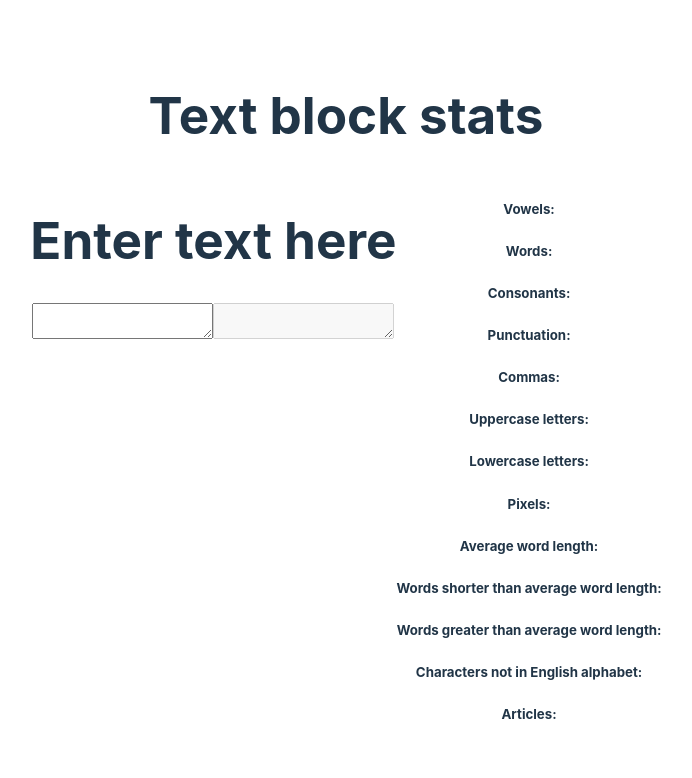
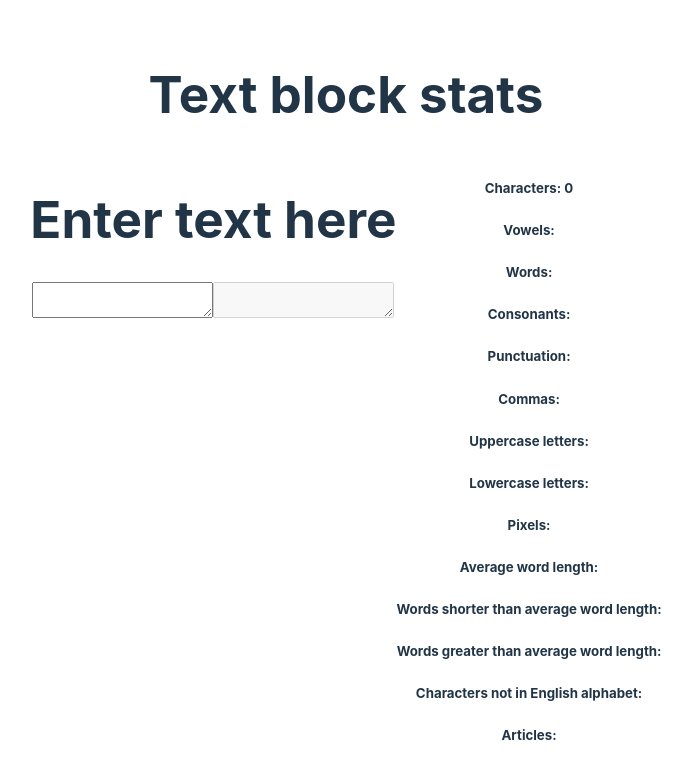
Before and after one commit to donwung/ReactWordCounter, a React (Vite) app in the folder word-counter/: page / in a window 1280 px wide. Shown: the top 778 px of the page, without its empty margins (294-986 px from the left). Built offline with nearby package versions, Linux system fonts and the light colour scheme.

Commit message:
added character count

```diff
--- a/word-counter/src/App.tsx
+++ b/word-counter/src/App.tsx
@@ -7,9 +7,12 @@ function App() {
     const [count, setCount] = useState(0)
     const [text, setText] = useState("")
 
+    const [characterCount, setCharacterCount] = useState(0);
+
     const handleOnTextInput = (text: string) => {
         console.log("added text");
         setText(text)
+        setCharacterCount(text.length);
     }
 
     const handleOnTextPaste = () => {
@@ -28,6 +31,9 @@ function App() {
                     <textarea disabled value={text}></textarea>
                 </div>
                 <div>
+                    <h5>
+                        Characters: {characterCount}
+                    </h5>
                     <h5>
                         Vowels:
                     </h5>
```
